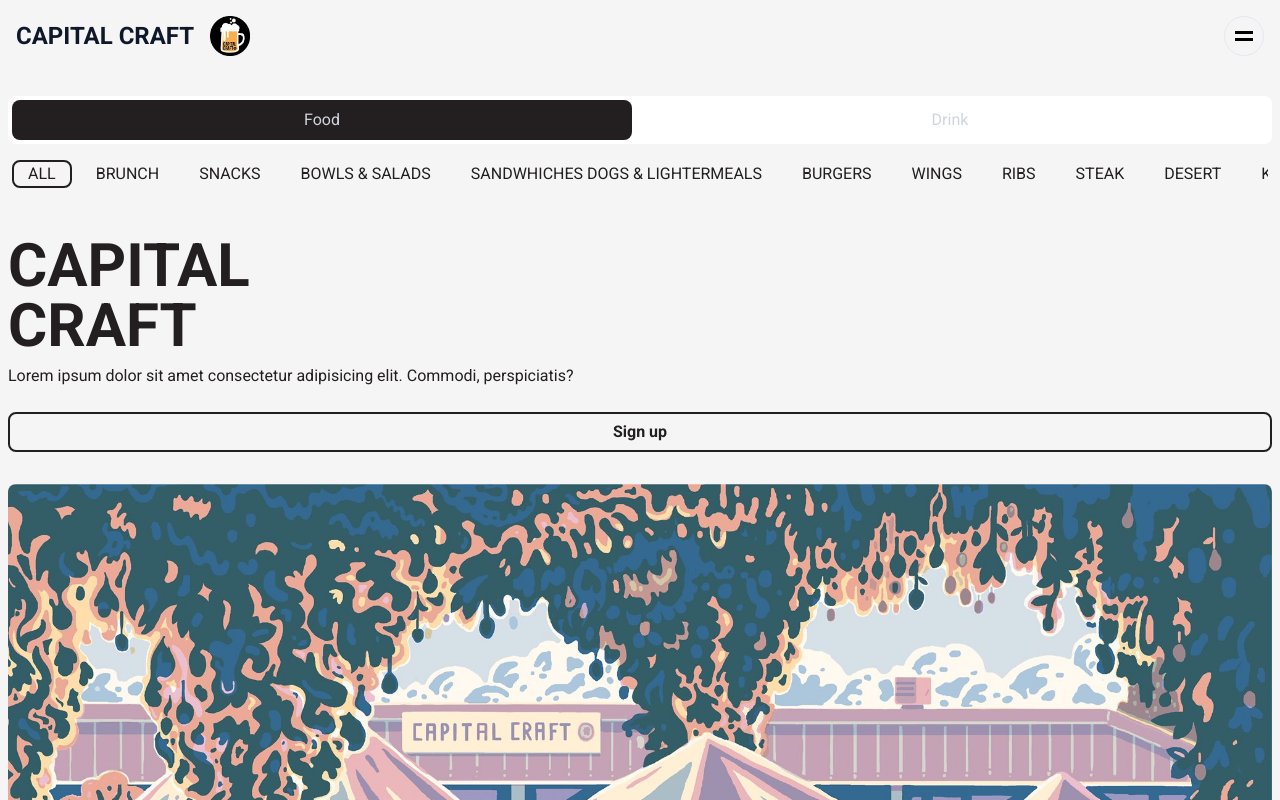
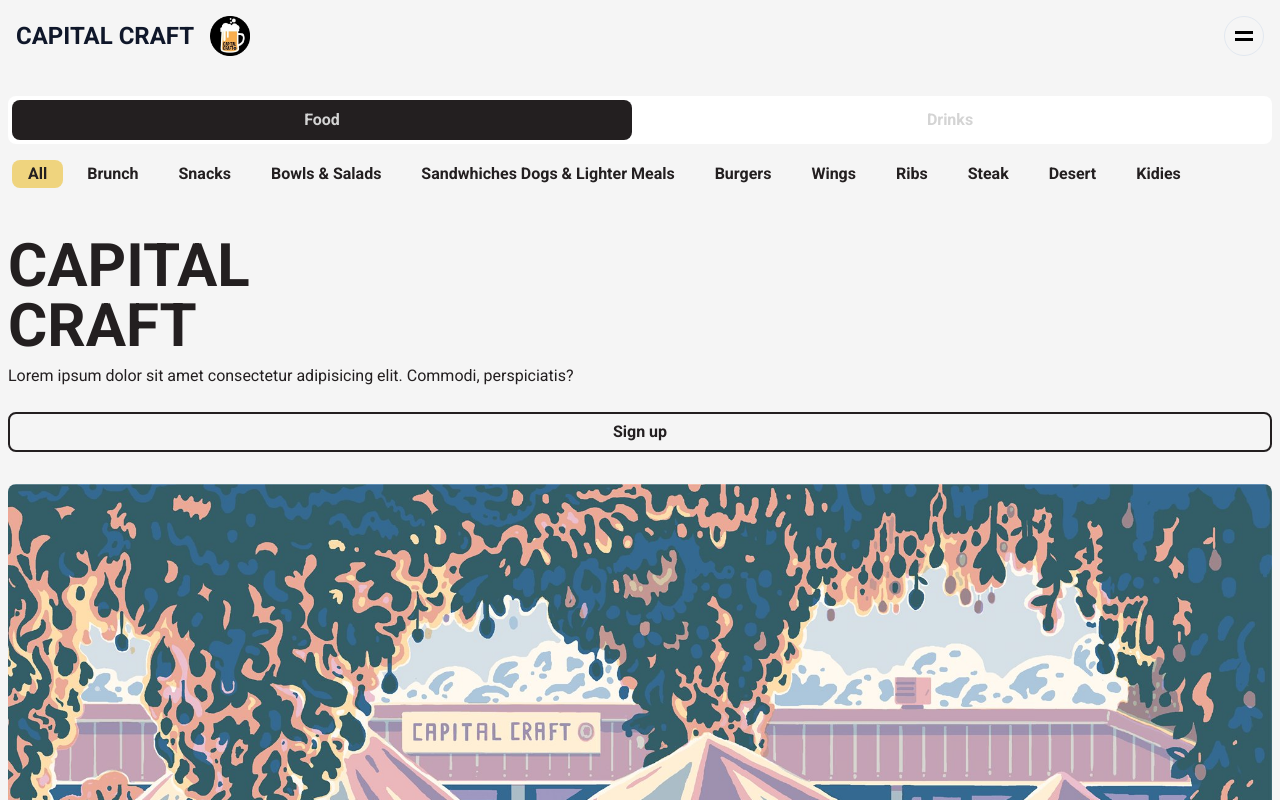
Before and after one commit to erichvorster/craft, a Next.js app: page / in a window 1280 px wide. Shown: the top 800 px of the page. Built offline with nearby package versions, Linux system fonts and the light colour scheme.

Commit message:
updated nav

```diff
--- a/app/layout.tsx
+++ b/app/layout.tsx
@@ -2,8 +2,10 @@ import Footer from "@/components/Footer";
 import "./globals.css";
 import type { Metadata } from "next";
 import { Roboto_Condensed, Roboto } from "next/font/google";
-import Head from "next/head";
 import Nav from "@/components/Nav";
+import { IsFoodProvider } from "@/components/context/IsFoodContext";
+import { TabsProvider } from "@/components/context/TabsContext";
+import { PageProvider } from "@/components/context/PageContext";
 
 const roboto = Roboto({
   subsets: ["latin"],
@@ -23,9 +25,15 @@ export default function RootLayout({
   return (
     <html lang="en">
       <body className={roboto.className}>
-        <Nav />
-        {children}
-        <Footer />
+        <IsFoodProvider>
+          <PageProvider>
+            <TabsProvider>
+              <Nav />
+              {children}
+              <Footer />
+            </TabsProvider>
+          </PageProvider>
+        </IsFoodProvider>
       </body>
     </html>
   );
--- a/app/page.tsx
+++ b/app/page.tsx
@@ -1,54 +1,56 @@
 "use client";
 
-import { useState, useEffect, useRef } from "react";
+import { useState, useEffect } from "react";
 import { motion } from "framer-motion";
 import Image from "next/image";
-import Nav from "@/components/Nav";
+
 import { Tabs, TabsContent, TabsList, TabsTrigger } from "@/components/ui/tabs";
-import CategoryHeader from "@/components/CategoryHeader";
+
 import CategoryNav from "@/components/CategoryNav";
 import useScrollDirection from "@/components/Hooks/useScrollDirection";
-import AllItems from "@/components/AllItems";
+
 import Snacks from "@/components/Snacks";
 import Bowls from "@/components/Bowls";
 import Brunch from "@/components/Brunch";
 import Sandwhiches from "@/components/Sandwhiches";
-import { ItemDrawer } from "@/components/ItemDrawer";
+
 import Carousel from "@/components/Carousel";
 import Beer from "@/components/Beer";
-import eventImages from "../public/eventImages";
 import popularImages from "../public/popularImages";
-import EventCarousel from "@/components/EventCarousel";
-import ActionButton from "@/components/ActionButton";
+
 import Gin from "@/components/Gin";
 import Burgers from "@/components/Burgers";
-import PromotionItem from "@/components/PromotionItem";
+
 import { Button } from "@/components/ui/button";
 import Cap from "../public/cap.jpg";
 
+import { useIsFoodContext } from "@/components/context/IsFoodContext";
+import { useTabsContext } from "@/components/context/TabsContext";
+import { usePageContext } from "@/components/context/PageContext";
+
 export default function Home() {
   const [scrolledToTop, setScrolledToTop] = useState(true);
-  const [isFood, setIsFood] = useState(true);
-  const [activeTab, setActiveTab] = useState(1);
-  const [activePage, setActivePage] = useState(1);
+  const { activeTab, setActiveTab } = useTabsContext();
+  const { activePage, setActivePage } = usePageContext();
   const [scrollPosition, setScrollPosition] = useState(0);
+  const { isFood, setIsFood } = useIsFoodContext();
 
   const foodTabs = [
-    "ALL",
-    "BRUNCH",
-    "SNACKS",
-    "BOWLS & SALADS",
-    "SANDWHICHES DOGS & LIGHTERMEALS",
-    "BURGERS",
-    "WINGS",
-    "RIBS",
-    "STEAK",
-    "DESERT",
-    "KIDIES",
+    "All",
+    "Brunch",
+    "Snacks",
+    "Bowls & Salads",
+    "Sandwhiches Dogs & Lighter Meals",
+    "Burgers",
+    "Wings",
+    "Ribs",
+    "Steak",
+    "Desert",
+    "Kidies",
   ];
 
-  const tabs = ["Food", "Drink"];
-  const drinkTabs = ["ALL", "BEER", "GIN", "WHISKEY", "WINES", "SHOOTERS"];
+  const tabs = ["Food", "Drinks"];
+  const drinkTabs = ["All", "Beer", "Gin", "Whiskey", "Wines", "Shooters"];
 
   useEffect(() => {
     const handleScroll = () => {
@@ -108,7 +110,7 @@ export default function Home() {
                   onTouchStart={() => setActivePage(index + 1)}
                   className={`${
                     activePage === index + 1 && " text-background"
-                  } mr-2 px-4 py-[1px] w-full rounded whitespace-nowrap text-center text-gray-300 flex items-center justify-center cursor-pointer text-md relative`}
+                  } mr-2 px-4 py-[1px] w-full rounded whitespace-nowrap text-center text-neutral-300 flex items-center justify-center cursor-pointer  relative`}
                 >
                   {activePage === index + 1 && (
                     <motion.div
@@ -117,12 +119,14 @@ export default function Home() {
                       transition={{ type: "tween", duration: 0.2 }}
                     />
                   )}
-                  <p className="py-[1px] z-40 relative text-gray ">{tab}</p>
+                  <p className="py-[1px] z-40 relative text-gray font-bold">
+                    {tab}
+                  </p>
                 </motion.div>
               ))}
             </div>
             <CategoryNav
-              tabs={isFood ? foodTabs : drinkTabs}
+              tabs={activePage === 1 ? foodTabs : drinkTabs}
               activeTab={activeTab}
               setActiveTab={setActiveTab}
             />
--- a/components/CategoryNav.tsx
+++ b/components/CategoryNav.tsx
@@ -115,11 +115,11 @@ const CategoryNav = ({
             {activeTab === index + 1 && (
               <motion.span
                 layoutId="bubble"
-                className="absolute inset-0 z-50 border-2 border-foreground rounded-lg flex justify-center"
+                className="absolute inset-0 z-20 bg-yellow-500/50 rounded-lg flex justify-center"
                 transition={{ type: "tween", duration: 0.2 }}
               />
             )}
-            <p className="py-[1px]">{tab}</p>
+            <p className="py-[1px] relative z-30 font-bold">{tab}</p>
           </motion.div>
         ))}
       </div>
--- a/components/Footer.tsx
+++ b/components/Footer.tsx
@@ -9,20 +9,20 @@ import { Separator } from "./ui/separator";
 
 const Footer = () => {
   const foodTabs = [
-    "ALL",
-    "BRUNCH",
-    "SNACKS",
-    "BOWLS & SALADS",
-    "SANDWHICHES DOGS & LIGHTERMEALS",
-    "BURGERS",
-    "WINGS",
-    "RIBS",
-    "STEAK",
-    "DESERT",
-    "KIDIES",
+    "All",
+    "Brunch",
+    "Snacks",
+    "Bowls & Salads",
+    "Sandwhiches Dogs & Lighter Meals",
+    "Burgers",
+    "Wings",
+    "Ribs",
+    "Steak",
+    "Desert",
+    "Kidies",
   ];
 
-  const drinkTabs = ["ALL", "BEER", "GIN", "WHISKEY", "WINES", "SHOOTERS"];
+  const drinkTabs = ["All", "Beer", "Gin", "Whiskey", "Wines", "Shooters"];
   return (
     <>
       <div className=" bg-foreground mt-28 px-6 pt-12 pb-6 pb-24">
@@ -59,21 +59,21 @@ const Footer = () => {
           >
             Events
           </p>
-          <Separator />
+          <Separator className="bg-neutral-600" />
           <p
             className=" text-white
           py-4"
           >
             Bookings
           </p>
-          <Separator />
+          <Separator className="bg-neutral-600" />
           <p
             className=" text-white
           py-4"
           >
             Contact
           </p>
-          <Separator />
+          <Separator className="bg-neutral-600" />
         </div>
         <div className="text-center mt-24">
           <p className="text-neutral-500 text-sm">Powered by Menq</p>
--- a/components/Nav.tsx
+++ b/components/Nav.tsx
@@ -11,39 +11,38 @@ import {
   AccordionTrigger,
 } from "@/components/ui/accordion";
 import { Separator } from "./ui/separator";
-
-import {
-  Utensils,
-  CalendarRange,
-  BookOpenCheck,
-  Gem,
-  User2,
-  User,
-} from "lucide-react";
-import Image from "next/image";
+import { useTabsContext } from "../components/context/TabsContext";
+import { usePageContext } from "./context/PageContext";
 
 const Nav = () => {
-  const [activeTab, setActiveTab] = useState(1);
   const [isMenuOpen, setMenuOpen] = useState(false);
+  const { activePage, setActivePage } = usePageContext();
+  const { activeTab, setActiveTab } = useTabsContext();
 
   const foodTabs = [
-    "ALL",
-    "BRUNCH",
-    "SNACKS",
-    "BOWLS & SALADS",
-    "SANDWHICHES DOGS & LIGHTERMEALS",
-    "BURGERS",
-    "WINGS",
-    "RIBS",
-    "STEAK",
-    "DESERT",
-    "KIDIES",
+    "All",
+    "Brunch",
+    "Snacks",
+    "Bowls & Salads",
+    "Sandwhiches Dogs & Lighter Meals",
+    "Burgers",
+    "Wings",
+    "Ribs",
+    "Steak",
+    "Desert",
+    "Kidies",
   ];
 
-  const drinkTabs = ["ALL", "BEER", "GIN", "WHISKEY", "WINES", "SHOOTERS"];
+  const drinkTabs = ["All", "Beer", "Gin", "Whiskey", "Wines", "Shooters"];
 
   const toggleMenu = () => {
     setMenuOpen(!isMenuOpen);
+  };
+
+  const toggleMenuItem = (page: number, tab: number) => {
+    setActivePage(page);
+    setActiveTab(tab);
+    toggleMenu();
   };
 
   return (
@@ -79,10 +78,7 @@ const Nav = () => {
       </div>
 
       {isMenuOpen && (
-        <div
-          className="overlay fixed inset-0 bg-black bg-opacity-50 z-40"
-          onClick={toggleMenu}
-        >
+        <div className="overlay fixed inset-0 bg-black bg-opacity-50 z-40">
           <nav className="menu fixed z-40 top-0 right-0 h-full w-full bg-foreground p-4">
             <header className="text-white text-2xl font-bold flex items-center">
               CAPITAL CRAFT{" "}
@@ -95,17 +91,29 @@ const Nav = () => {
               />
             </header>
             <ul className="mt-20">
-              <Link href="/">
-                <Accordion type="single" collapsible className="text-white">
+              <Accordion
+                type="single"
+                collapsible
+                className="text-white relative z-50"
+              >
                 <AccordionItem value="item-1">
-                    <AccordionTrigger>Food</AccordionTrigger>
+                  <AccordionTrigger className="relative z-50">
+                    Food
+                  </AccordionTrigger>
                   <AccordionContent>
                     {foodTabs.map((tab, index) => (
+                      <Link
+                        href="/"
+                        onTouchStart={() => {
+                          toggleMenuItem(1, index + 1);
+                        }}
+                      >
                         <div className="flex flex-col ">
                           <p className="text-sm py-2 pl-3 text-neutral-400">
                             {tab}
                           </p>
                         </div>
+                      </Link>
                     ))}
                   </AccordionContent>
                 </AccordionItem>
@@ -113,34 +121,40 @@ const Nav = () => {
                   <AccordionTrigger>Drinks</AccordionTrigger>
                   <AccordionContent>
                     {drinkTabs.map((tab, index) => (
+                      <Link
+                        href="/"
+                        onTouchStart={() => {
+                          toggleMenuItem(2, index + 1);
+                        }}
+                      >
                         <div className="flex flex-col ">
                           <p className="text-sm py-2 pl-3 text-neutral-400">
                             {tab}
                           </p>
                         </div>
+                      </Link>
                     ))}
                   </AccordionContent>
                 </AccordionItem>
               </Accordion>
-              </Link>
-              <Link href="/Specials"></Link>
-              <Link href="/Events">
+
+              <Link href="/Events" onTouchStart={() => toggleMenu()}>
                 <p
                   className=" text-white
           py-4"
                 >
                   Events
                 </p>
-                <Separator />
+                <Separator className="bg-neutral-600" />
               </Link>
-              <Link href="/Bookings">
+              <Link href="/Bookings" onTouchStart={() => toggleMenu()}>
                 <p
                   className=" text-white
           py-4"
                 >
                   Bookings
                 </p>
-                <Separator />
+                <Separator className="bg-neutral-600" />
               </Link>
             </ul>
           </nav>
--- /dev/null
+++ b/components/context/IsFoodContext.tsx
@@ -0,0 +1,35 @@
+"use client";
+
+import React, { createContext, useContext, useState, ReactNode } from "react";
+
+interface IsFoodContextProps {
+  children: ReactNode;
+}
+
+interface IsFoodContextValue {
+  isFood: boolean;
+  setIsFood: React.Dispatch<React.SetStateAction<boolean>>;
+}
+
+const IsFoodContext = createContext<IsFoodContextValue | undefined>(undefined);
+
+export const IsFoodProvider: React.FC<IsFoodContextProps> = ({ children }) => {
+  const [isFood, setIsFood] = useState(true);
+
+  const value: IsFoodContextValue = {
+    isFood,
+    setIsFood,
+  };
+
+  return (
+    <IsFoodContext.Provider value={value}>{children}</IsFoodContext.Provider>
+  );
+};
+
+export const useIsFoodContext = (): IsFoodContextValue => {
+  const context = useContext(IsFoodContext);
+  if (!context) {
+    throw new Error("useIsFoodContext must be used within an IsFoodProvider");
+  }
+  return context;
+};
--- /dev/null
+++ b/components/context/PageContext.tsx
@@ -0,0 +1,40 @@
+"use client";
+
+import React, {
+  createContext,
+  useContext,
+  useState,
+  ReactNode,
+  Dispatch,
+  SetStateAction,
+} from "react";
+
+interface PageContextProps {
+  children: ReactNode;
+}
+
+interface PageContextValue {
+  activePage: number;
+  setActivePage: Dispatch<SetStateAction<number>>;
+}
+
+const PageContext = createContext<PageContextValue | undefined>(undefined);
+
+export const PageProvider: React.FC<PageContextProps> = ({ children }) => {
+  const [activePage, setActivePage] = useState(1);
+
+  const value: PageContextValue = {
+    activePage,
+    setActivePage,
+  };
+
+  return <PageContext.Provider value={value}>{children}</PageContext.Provider>;
+};
+
+export const usePageContext = (): PageContextValue => {
+  const context = useContext(PageContext);
+  if (!context) {
+    throw new Error("usePageContext must be used within a PageProvider");
+  }
+  return context;
+};
--- /dev/null
+++ b/components/context/TabsContext.tsx
@@ -0,0 +1,41 @@
+"use client";
+
+import React, {
+  createContext,
+  useContext,
+  useState,
+  ReactNode,
+  Dispatch,
+  SetStateAction,
+} from "react";
+
+interface TabsContextProps {
+  children: ReactNode;
+}
+
+interface TabsContextValue {
+  activeTab: number;
+  setActiveTab: Dispatch<SetStateAction<number>>;
+}
+
+const TabsContext = createContext<TabsContextValue | undefined>(undefined);
+
+export const TabsProvider: React.FC<TabsContextProps> = ({ children }) => {
+  const [activeTab, setActiveTab] = useState(1);
+  console.log(activeTab, "clicked");
+
+  const value: TabsContextValue = {
+    activeTab,
+    setActiveTab,
+  };
+
+  return <TabsContext.Provider value={value}>{children}</TabsContext.Provider>;
+};
+
+export const useTabsContext = (): TabsContextValue => {
+  const context = useContext(TabsContext);
+  if (!context) {
+    throw new Error("useTabsContext must be used within a TabsProvider");
+  }
+  return context;
+};
```
Also changed, not shown: components/ui/accordion.tsx (+15 -15 lines). Lines whose indentation alone changed are shown as unchanged.
